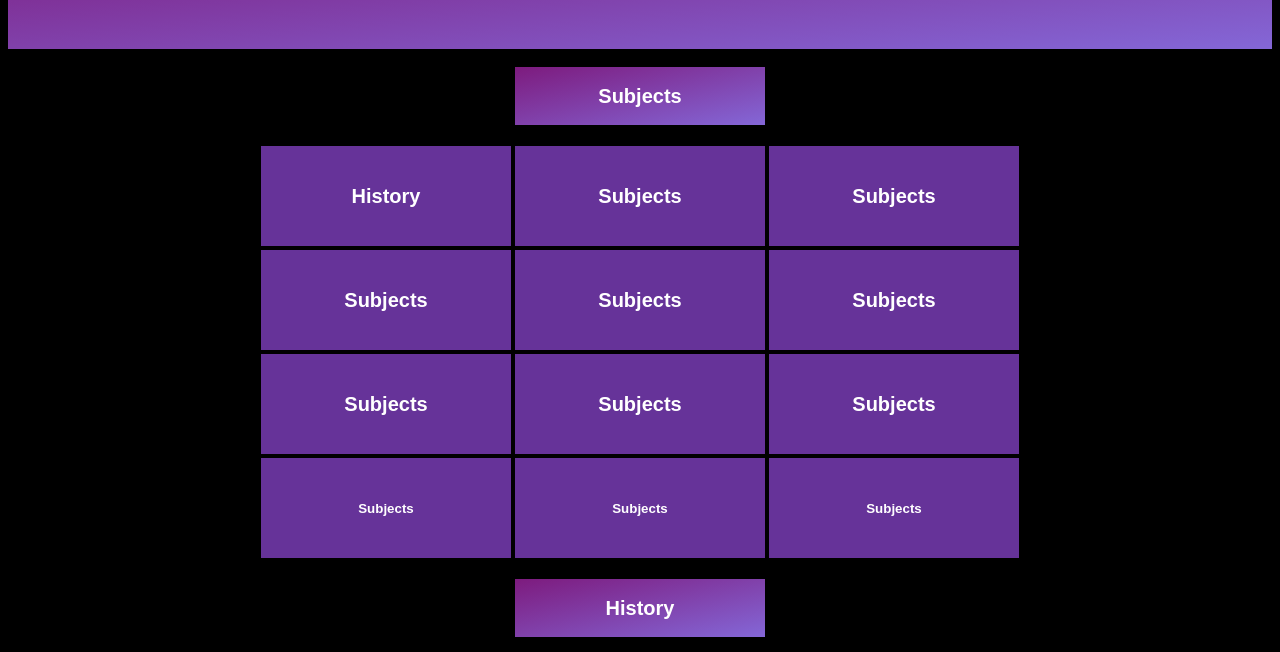
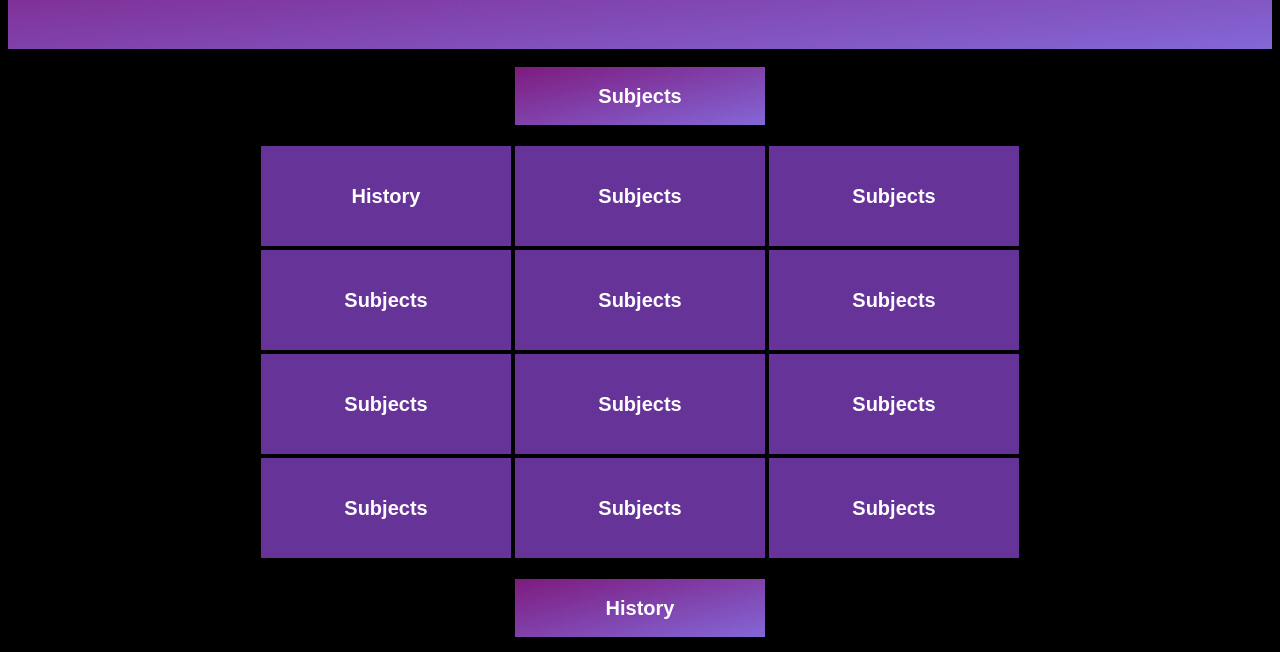
Before and after one commit to Superjay813/BrowserGames, a plain HTML site: page index.html in a window 1280 px wide. Shown: the part 79-731 px from the top of the page. Drawn offline with Linux system fonts and the light colour scheme.

Commit message:
Update index.html

```diff
--- a/index.html
+++ b/index.html
@@ -65,15 +65,15 @@
 	</tr>
 	<tr>
 	<th><div id="button2">
-		<button id="button2"><a href="#opening1"><p><strong>Subjects</strong></p></a></button>
+		<button id="button2"><a href="#opening1"><h2><strong>Subjects</strong></h2></a></button>
 	</div>
 	</th>
 	<th><div id="button2">
-		<button id="button2"><a href="#opening1"><p><strong>Subjects</strong></p></a></button>
+		<button id="button2"><a href="#opening1"><h2><strong>Subjects</strong></h2></a></button>
 	</div>
 	</th>
 	<th><div id="button2">
-		<button id="button2"><a href="#opening1"><p><strong>Subjects</strong></p></a></button>
+		<button id="button2"><a href="#opening1"><h2><strong>Subjects</strong></h2></a></button>
 	</div>
 	</th>
 	</tr>
```
